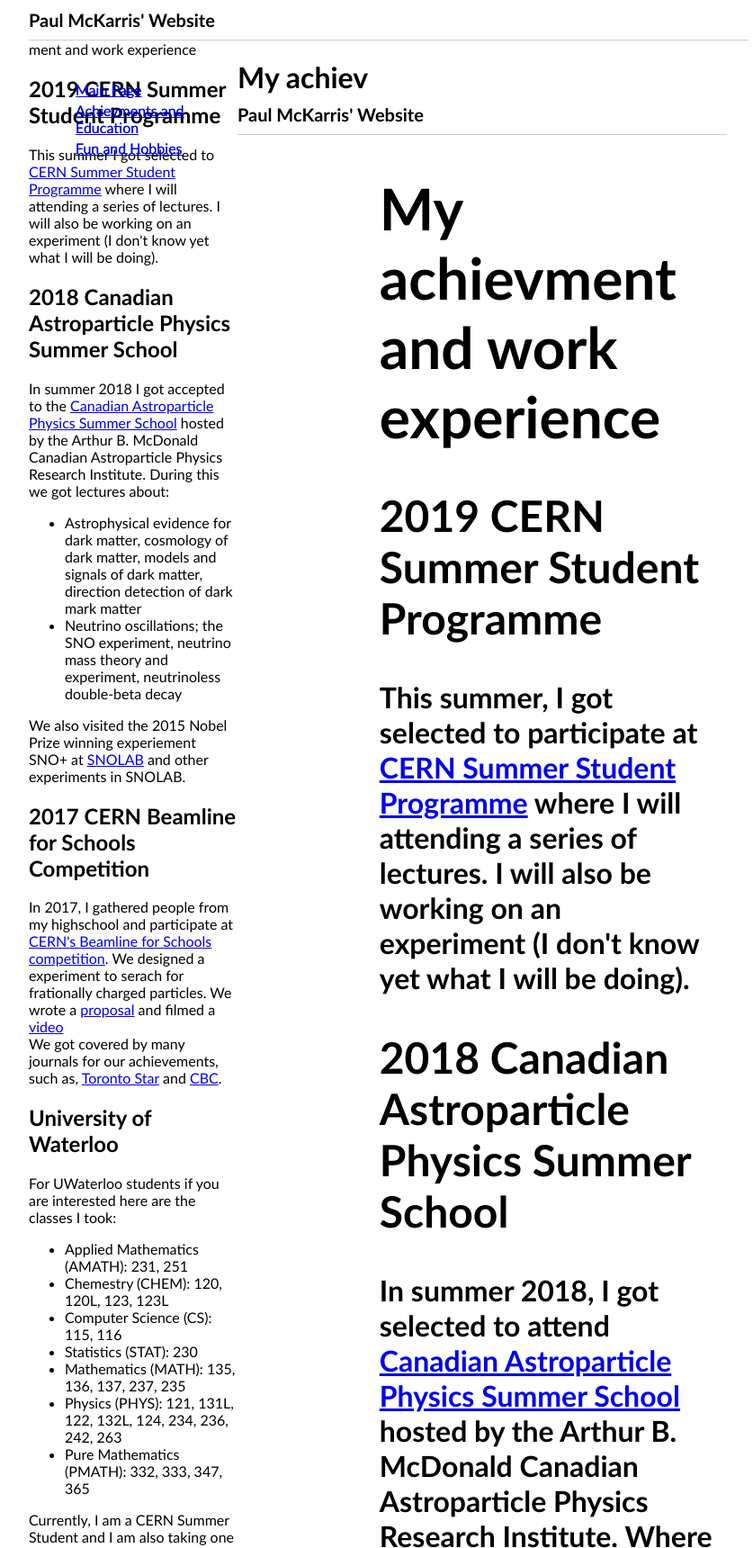
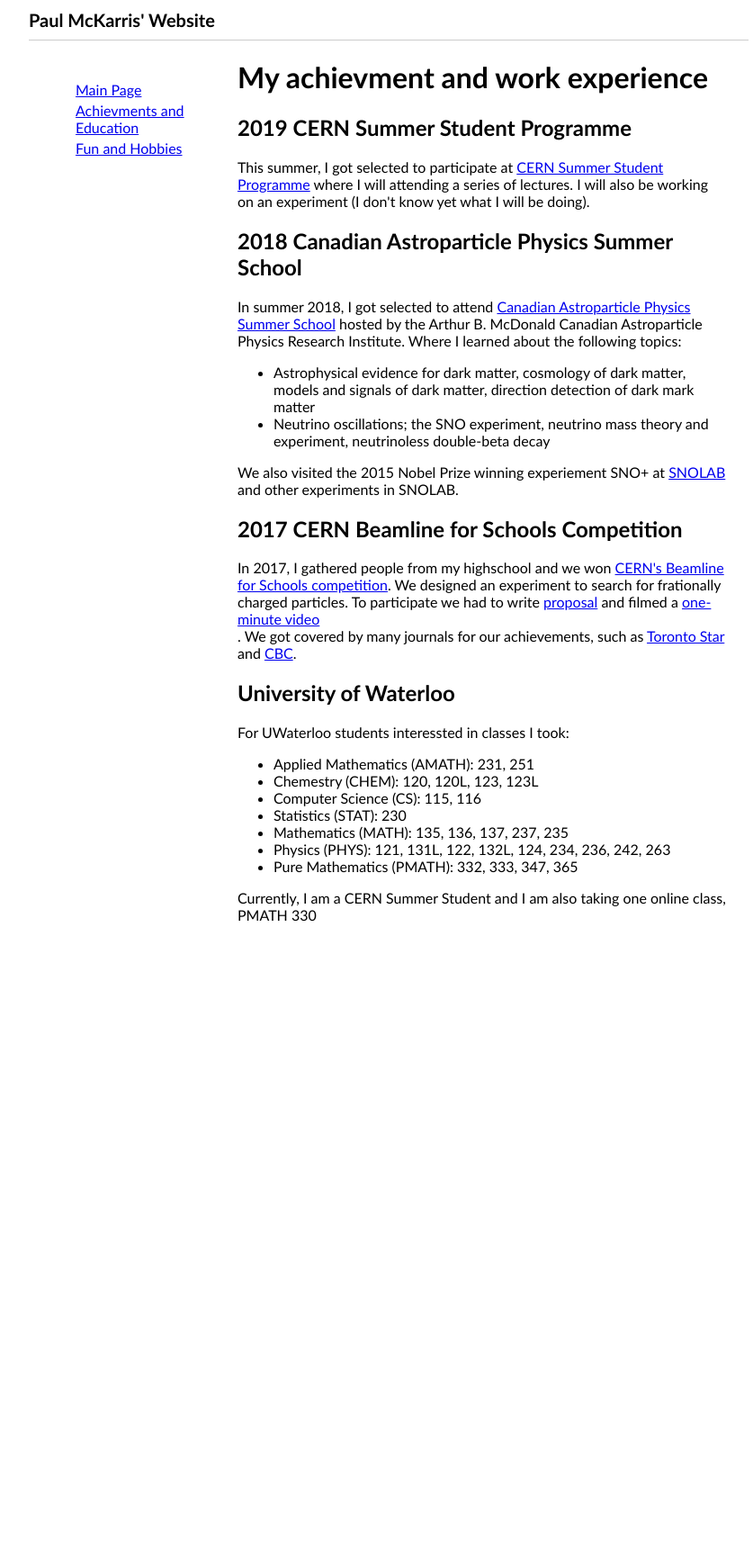
Before and after one commit to paulmckarris/paulmckarris.github.io, a plain HTML site: page achievments.html in a window 1280 px wide. Shown: the top 1720 px of the page at 90% size, without its empty margins (208-1045 px from the left). After the commit the page ends 1050 px from the top, so only its background shows below. Drawn offline with Linux system fonts and the light colour scheme.

Commit message:
Add files via upload

```diff
--- a/achievments.html
+++ b/achievments.html
@@ -1,14 +1,4 @@
 <!DOCTYPE html>
-<html lang="en-US">
-<head>
-	<link rel="stylesheet" href="style.css" type="text/css">
-</head>
-<body>
-	<div id="masthead">
-		<h1 id="siteName">Paul McKarris' Website</h1>
-	</div>
-	<div id="content">
-		<h1>My achiev<!DOCTYPE html>
 <html lang="en-US">
 <head>
 	<link rel="stylesheet" href="style.css" type="text/css">
@@ -60,46 +50,4 @@
 	</ul>
 </div>
 </body>
-</html>ment and work experience</h1>
-		<p>
-			<h2>2019 CERN Summer Student Programme</h2>
-			This summer I got selected to <a href="https://home.cern/summer-student-programme" target="_blank">CERN Summer Student Programme</a> where I will attending a series of lectures. I will also be working on an experiment (I don't know yet what I will be doing).
-		</p>
-		<p>
-			<h2>2018 Canadian Astroparticle Physics Summer School</h2>
-			In summer 2018 I got accepted to the <a href="https://mcdonaldinstitute.ca/capss-info/" target="_blank">Canadian Astroparticle Physics Summer School</a> hosted by the Arthur B. McDonald Canadian Astroparticle Physics Research Institute. During this we got lectures about:
-			<ul>
-				<li>Astrophysical evidence for dark matter, cosmology of dark matter, models and signals of dark matter, direction detection of dark mark matter</li>
-				<li>Neutrino oscillations; the SNO experiment, neutrino mass theory and experiment, neutrinoless double-beta decay</li>
-			</ul>
-			We also visited the 2015 Nobel Prize winning experiement SNO+ at <a href="https://www.snolab.ca/" target="_blank">SNOLAB</a> and other experiments in SNOLAB.
-		</p>
-		<p>
-			<h2>2017 CERN Beamline for Schools Competition</h2>
-			In 2017, I gathered people from my highschool and participate at <a href="https://beamlineforschools.cern" target="_blank"> CERN's Beamline for Schools competition</a>. We designed a experiment to serach for frationally charged particles. We wrote a <a href="https://beamline-for-schools.web.cern.ch/sites/beamline-for-schools.web.cern.ch/files/Canada%20-%20Charging%20Cavaliers.pdf" target="_blank">proposal</a> and filmed a <a href="https://www.youtube.com/watch?v=ckhPq1he3ow" target="_blank">video</a><br>
-			We got covered by many journals for our achievements, such as, <a href="https://www.thestar.com/news/canada/2017/06/13/high-school-students-from-cambridge-ont-win-chance-to-test-experiment-at-cern.html" target="_blank">Toronto Star</a> and <a href="http://www.cbc.ca/news/technology/charging-cavaliers-cern-1.4307858" target="_blank">CBC</a>.
-		</p>
-
-		<h2>University of Waterloo</h2>
-		For UWaterloo students if you are interested here are the classes I took:
-		<ul>
-			<li>Applied Mathematics (AMATH): 231, 251</li>
-			<li>Chemestry (CHEM): 120, 120L, 123, 123L </li>
-			<li>Computer Science (CS): 115, 116</li>
-			<li>Statistics (STAT): 230</li>
-			<li>Mathematics (MATH): 135, 136, 137, 237, 235</li>
-			<li>Physics (PHYS): 121, 131L, 122, 132L, 124, 234, 236, 242, 263</li>
-			<li>Pure Mathematics (PMATH): 332, 333, 347, 365</li>
-		</ul>
-		Currently, I am a CERN Summer Student and I am also taking one online class, PMATH 330
-	</div>
-</div>
-<div id="pagelist">
-	<ul id="lst">
-		<li><a href="index.html">Main Page</a></li>
-		<li><a href="achievments.html">Achievments and Education</a></li>
-		<li><a href="hobby.html">Fun and Hobbies</a><br></li>
-	</ul>
-</div>
-</body>
 </html>
```
